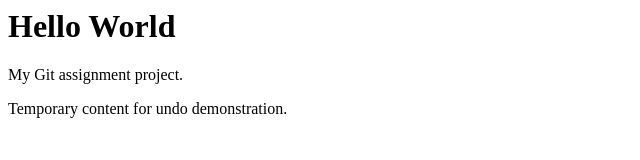
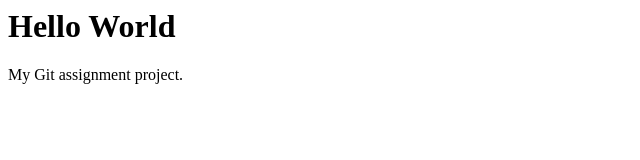
Before and after one commit to AhmadAnzar/GitAssignment, a plain HTML site: page index.html in a window 1280 px wide. Shown: the whole page, without its empty margins (0-640 px from the left). Drawn offline with Linux system fonts and the light colour scheme.

Commit message:
Revert "Add temporary content"
This reverts commit 7dd097112464c8abd1d3b4e0004c517d0048d4c5.

```diff
--- a/index.html
+++ b/index.html
@@ -1,3 +1,2 @@
 <h1>Hello World</h1>
 <p>My Git assignment project.</p>
-<p>Temporary content for undo demonstration.</p>
```
